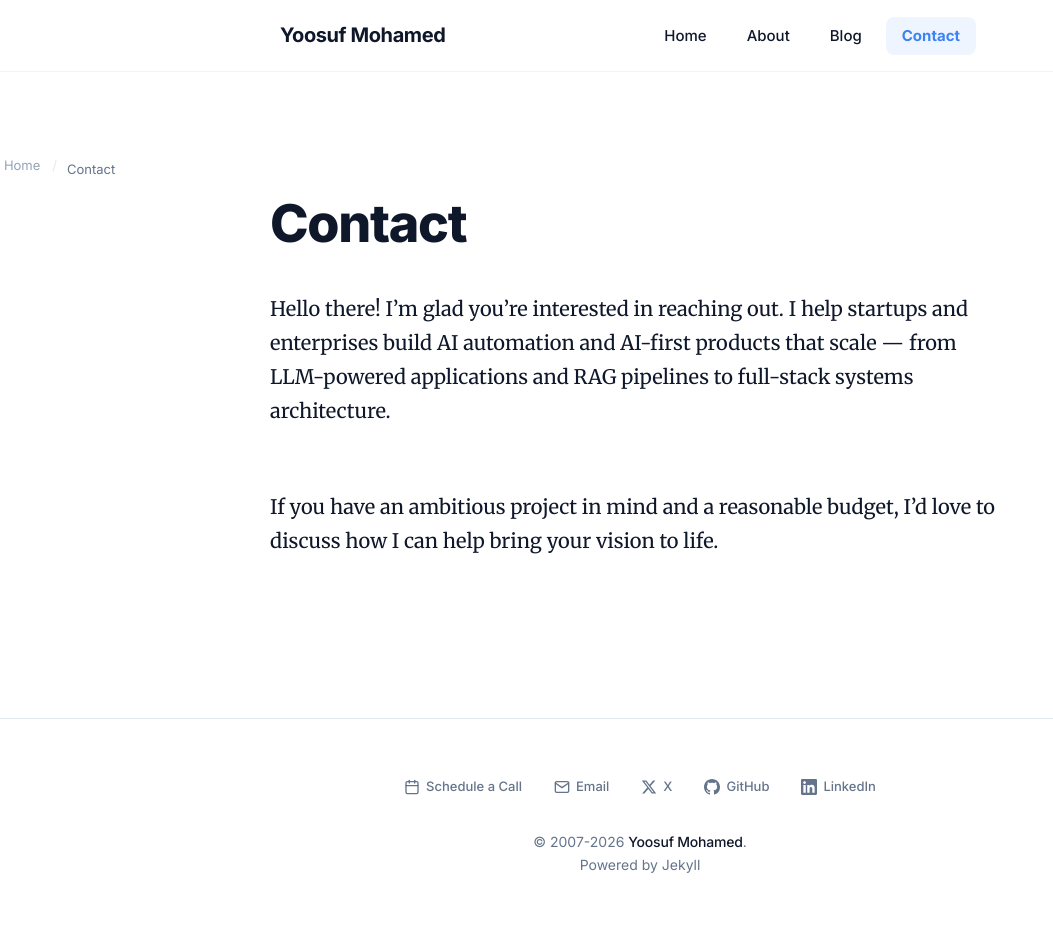
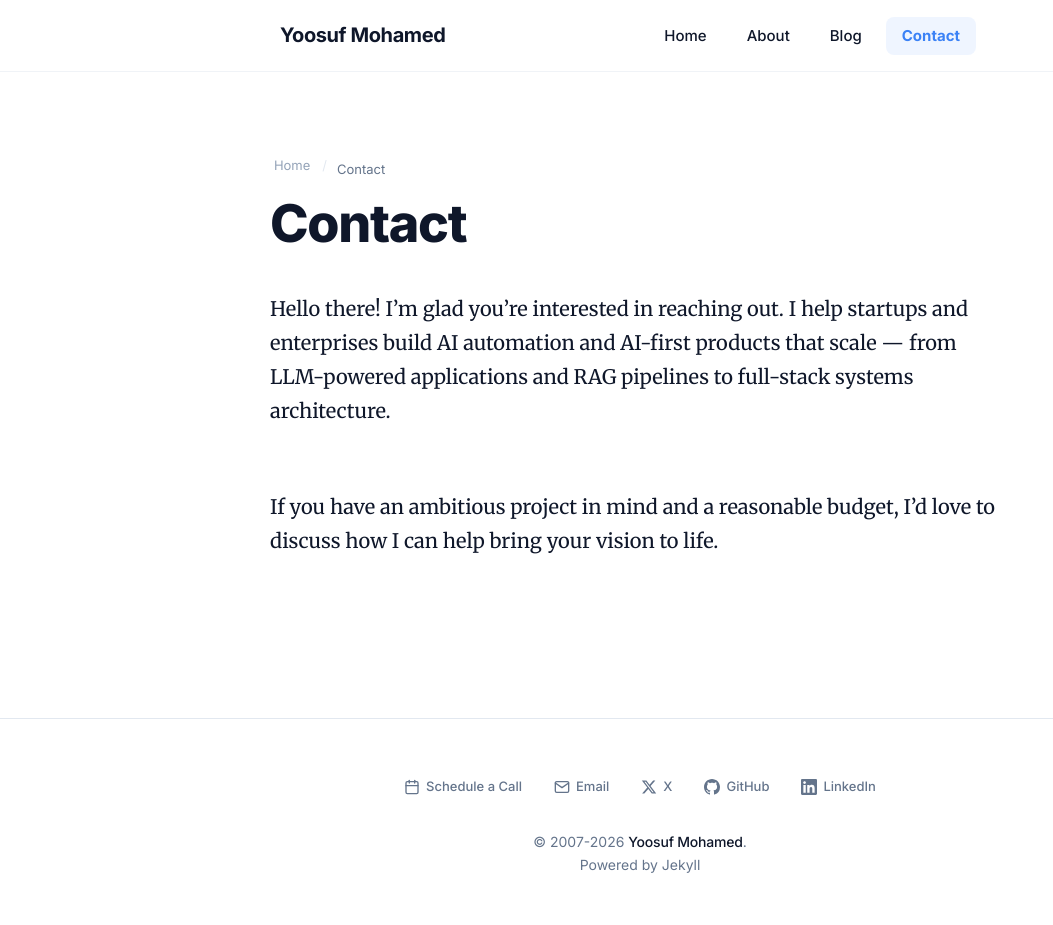
Before and after one commit to yoosuf/yoosuf.github.io, a Jekyll site: the page built from contact.md, in a window 1280 px wide. Shown: the whole page, without its empty margins (0-1053 px from the left). Built offline with Jekyll 4.4.1, drawn with Linux system fonts in a browser that asks for light colours.

Commit message:
Constrain breadcrumbs to the site content width
Breadcrumbs were direct children of .article, which has no width
constraint of its own — the max-width comes from the jekyll-canvas
grid class used by the header/content sections. Nesting breadcrumbs
inside that grid keeps them aligned with the rest of the content
column instead of spanning the full container.

```diff
--- a/_layouts/blog.html
+++ b/_layouts/blog.html
@@ -4,7 +4,9 @@ layout: default
 
 <div class="site-main">
   <article class="article">
-    {% include breadcrumbs.html %}
+    <div class="jekyll-canvas">
+      {% include breadcrumbs.html %}
+    </div>
     {% if page.title %}
     <header class="article-header jekyll-canvas">
       <h1 class="article-title">{{ page.title | default: "Blog" | escape }}</h1>
--- a/_layouts/page.html
+++ b/_layouts/page.html
@@ -3,7 +3,9 @@ layout: default
 ---
 
 <article class="article">
-  {% include breadcrumbs.html %}
+  <div class="jekyll-canvas">
+    {% include breadcrumbs.html %}
+  </div>
   {% if page.title %}
   <header class="article-header jekyll-canvas">
     <h1 class="article-title">{{ page.title | escape }}</h1>
--- a/_layouts/post.html
+++ b/_layouts/post.html
@@ -3,8 +3,8 @@ layout: default
 ---
 
 <article class="article post">
-  {% include breadcrumbs.html %}
   <header class="article-header jekyll-canvas">
+    {% include breadcrumbs.html %}
     {% if page.categories.size > 0 %}
     <ul class="chip-list" aria-label="Categories">
       {% for category in page.categories %}
```
